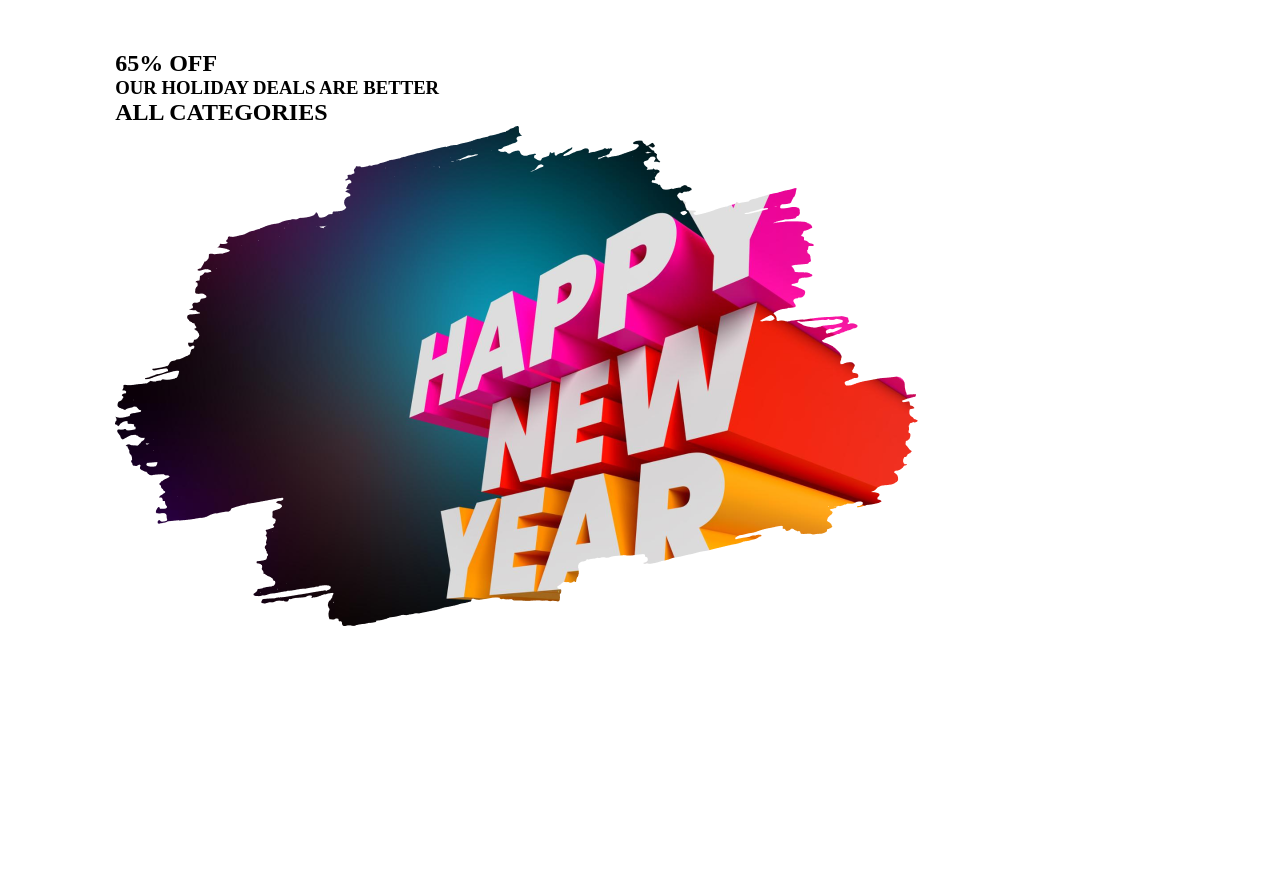
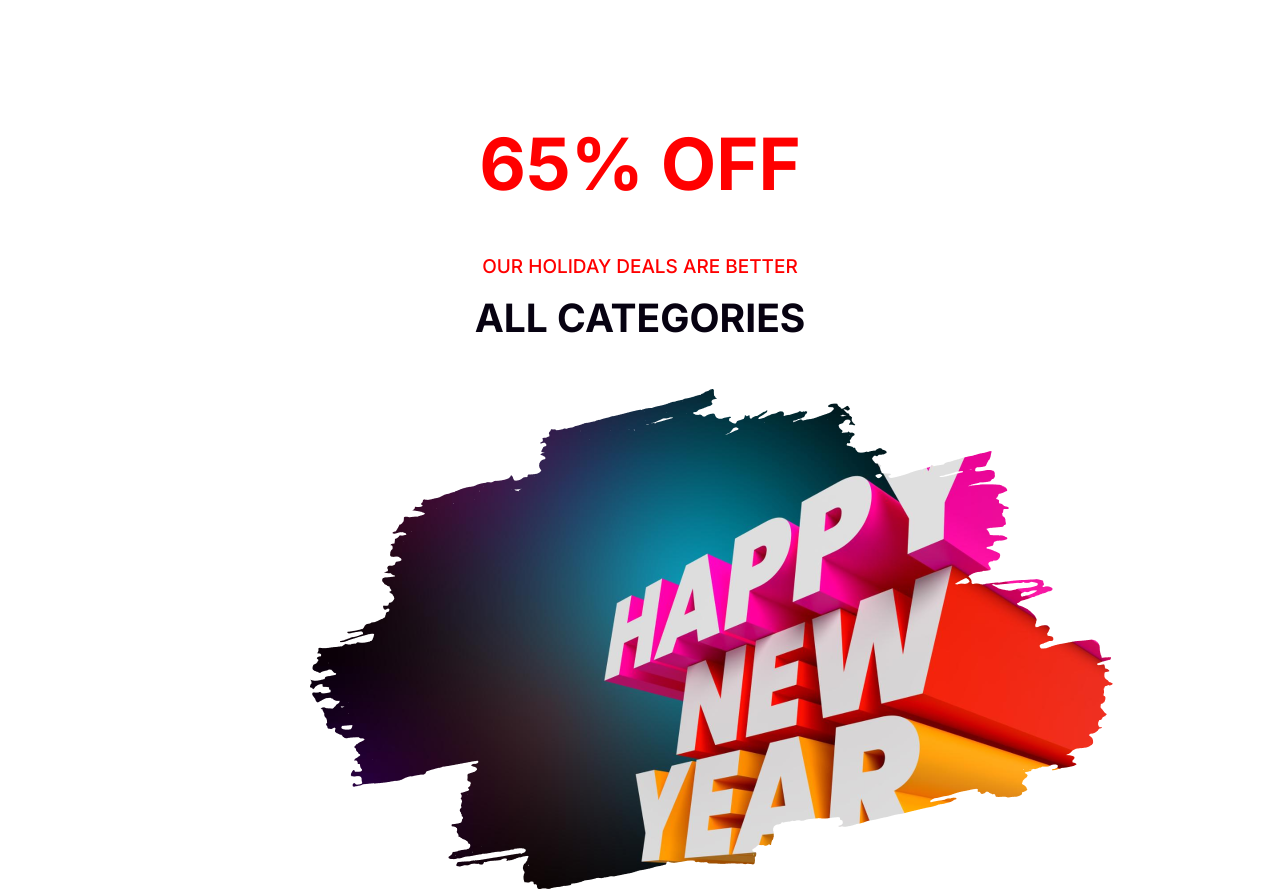
Before and after one commit to mohithedev/B9_Assignment_01, a plain HTML site: page index.html in a window 1280 px wide. Shown: the part 650-1542 px from the top of the page. Before the commit the page ends 1330 px from the top, so only its background shows below. Drawn offline with Linux system fonts and the light colour scheme.

Commit message:
finished 65% off section style

```diff
--- a/index.html
+++ b/index.html
@@ -28,7 +28,7 @@
     <!-- Main Are Start -->
     <main>
         <section id="off">
-            <div class="container">
+            <div class="container off_main">
                 <div class="off_content">
                     <h1>65% OFF</h1>
                     <h3>OUR HOLIDAY DEALS ARE BETTER</h3>
--- a/styles/style.css
+++ b/styles/style.css
@@ -15,7 +15,7 @@ body {
 .container{
   width: 82%;
   max-width: 1320px;
-  margin: 50px auto;
+  margin: 0 auto 120px;
 }
 /* Common style */
 .heading_title{
@@ -24,12 +24,10 @@ body {
   font-weight: 900;
   line-height: 95px;
 }
-p{
-
-}
 /* Header style start */
 .banner{
   height: 600px;
+  margin-top: 50px;
   background-image: url('../assets/Banne_Image.png');
   background-repeat: no-repeat;
   background-position: center;
@@ -40,7 +38,7 @@ p{
   align-items: center;
 }
 .banner_content{
-  width: 521px;
+  max-width: 521px;
   text-align: center;
   color: #fff;
 }
@@ -51,3 +49,33 @@ p{
   margin-bottom: 16px;
 }
 /* Header style end */
+/* off style start */
+.off_main{
+  display: flex;
+  justify-content: center;
+  align-items: center;
+}
+.off_content{
+  max-width: 660px;
+  text-align: center;
+  font-family: Inter;
+}
+.off_content h1{
+  color: #F00;
+  font-size: 72px;
+  font-weight: 700;
+  margin: 0 0 48px;
+}
+.off_content h3{
+  color: #F00;
+  font-size: 19px;
+  font-weight: 500;
+  margin: 0 0 16px;
+}
+.off_content h2{
+  color: #070211;
+  font-size: 39px;
+  font-weight: 700;
+  margin: 0 0 48px;
+}
+/* off style end */
```
